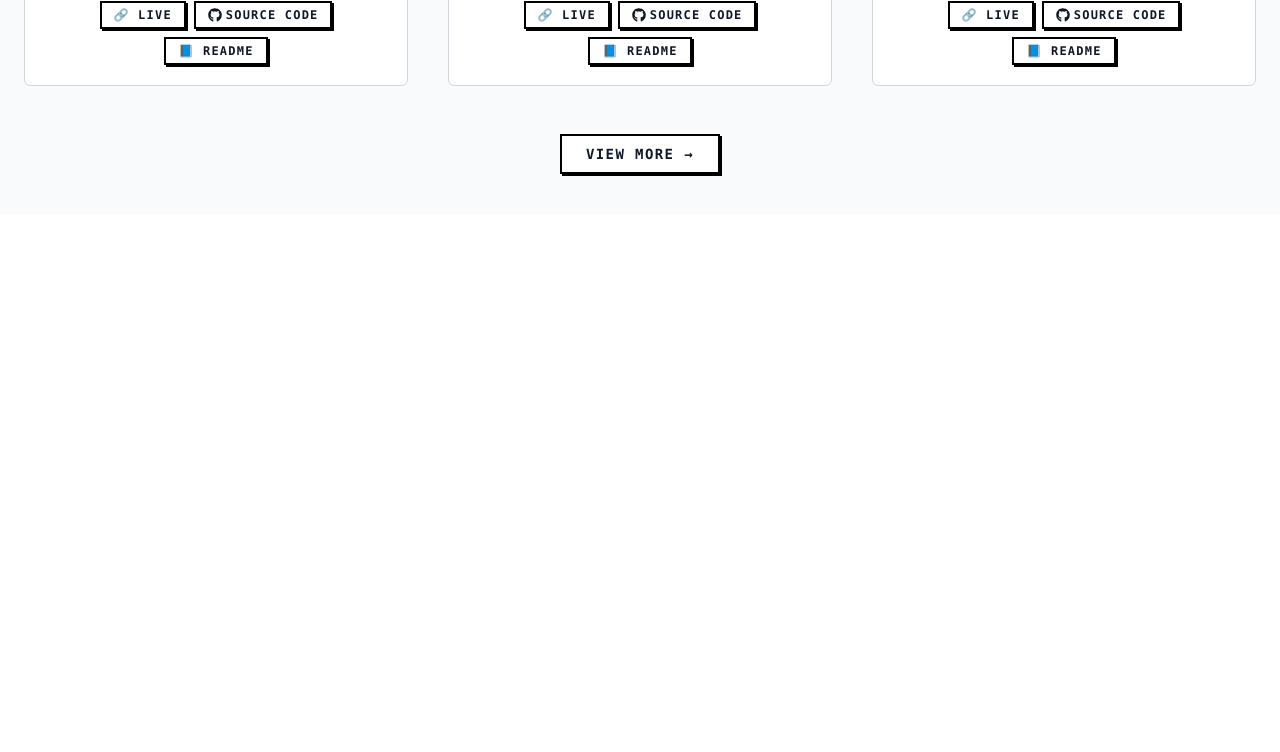
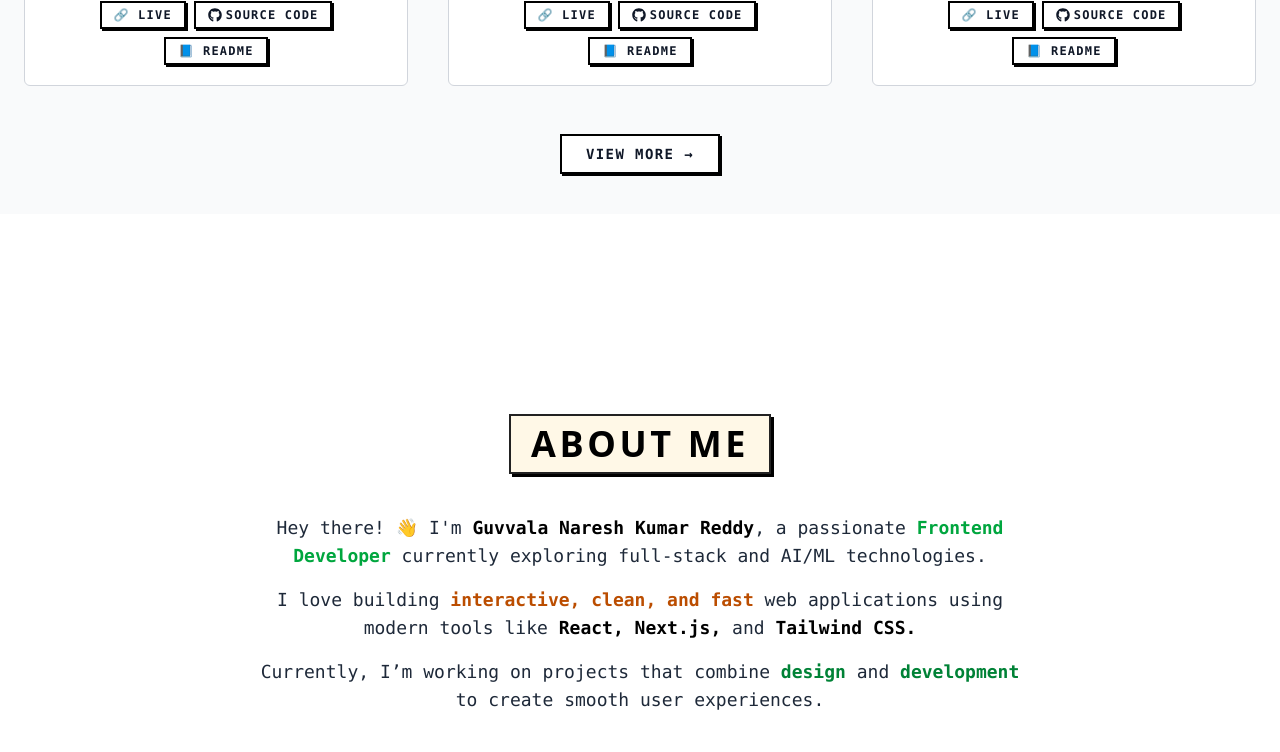
Before and after one commit to guvvalanaresh/guvvalanaresh-portfolio, a React (Vite) app: page / in a window 1280 px wide. Shown: the part 2000-2752 px from the top of the page. Before the commit the page ends 2214 px from the top, so only its background shows below. Built offline with nearby package versions, Linux system fonts and the light colour scheme; a web font is replaced by a local one.

Commit message:
Completed the AboutMe.jsx page and made some changes to Navbar,Projects,Skills,index.css Pages

```diff
--- a/src/App.jsx
+++ b/src/App.jsx
@@ -2,6 +2,7 @@ import React from "react"
 import HeroSection from "./components/HeroSection"
 import Skills from './components/Skills';
 import Projects from "./components/Projects";
+import AboutMe from "./components/AboutMe";
 
 function App() {
 
@@ -10,6 +11,7 @@ function App() {
       <HeroSection />
       <Skills />
       <Projects />
+      <AboutMe />
     </div>
   )
 }
--- /dev/null
+++ b/src/components/AboutMe.jsx
@@ -0,0 +1,55 @@
+import React from 'react';
+
+const AboutMe = () => {
+  return (
+    <section
+      id="about"
+      className="min-h-screen flex flex-col justify-center items-center bg-white px-6 sm:px-10 md:px-16 lg:px-24 py-12"
+    >
+      {/* 🔹 Heading */}
+      <h1
+        className="text-3xl sm:text-4xl font-semibold tracking-widest uppercase
+                   px-5 py-2 border-2 border-[#222] bg-[#fff8e7]
+                   shadow-[3px_3px_0px_#000] transition-all duration-300
+                   hover:shadow-[6px_6px_0px_#22c55e] hover:-translate-x-[3px]
+                   hover:-translate-y-[3px]"
+      >
+        About Me
+      </h1>
+
+      {/* 🔹 Content */}
+      <div
+        className="mt-10 max-w-3xl text-center text-gray-800 font-mono leading-relaxed
+                   transition-all duration-700 ease-in-out animate-fadeIn"
+      >
+        <p className="text-base sm:text-lg">
+          Hey there! 👋 I'm <span className="font-semibold text-black">Guvvala Naresh Kumar Reddy</span>, a passionate
+          <span className="text-green-600 font-semibold"> Frontend Developer </span> currently exploring full-stack and AI/ML technologies.
+        </p>
+
+        <p className="mt-4 text-base sm:text-lg">
+          I love building <span className="font-semibold text-amber-700">interactive, clean, and fast</span> web applications using modern tools like
+          <span className="text-black font-semibold"> React, Next.js,</span> and <span className="text-black font-semibold">Tailwind CSS.</span>
+        </p>
+
+        <p className="mt-4 text-base sm:text-lg">
+          Currently, I’m working on projects that combine <span className="font-semibold text-green-700">design</span> and
+          <span className="font-semibold text-green-700"> development</span> to create smooth user experiences.
+        </p>
+      </div>
+
+      {/* 🔹 Animated border card (optional aesthetic box) */}
+      <div
+        className="mt-10 p-4 border-2 border-black rounded-md shadow-[3px_3px_0px_#000]
+                   hover:shadow-[6px_6px_0px_#22c55e] transition-all duration-300 ease-in-out
+                   hover:-translate-x-[3px] hover:-translate-y-[3px]"
+      >
+        <p className="text-[11px] sm:text-base font-mono text-gray-700 font-bold sm:font-normal">
+        “Code. Design. Learn. Repeat.” 🚀
+        </p>
+      </div>
+    </section>
+  );
+};
+
+export default AboutMe;
--- a/src/components/Navbar.jsx
+++ b/src/components/Navbar.jsx
@@ -17,7 +17,7 @@ const Navbar = () => {
     <header className="w-full shadow-sm sticky top-0 bg-white/80 backdrop-blur-md z-50">
       <div className="flex justify-between items-center px-6 py-4 max-w-6xl mx-auto">
         {/* Logo */}
-        <img className='w-[90px] h-[30px]' src="/naresh.png" alt="" />
+        <a href="./HeroSection.jsx"><img className='w-[90px] h-[30px]' src="/naresh.png" alt="" /></a>
 
         {/* Desktop Nav */}
         <nav className="hidden md:flex">
--- a/src/components/Projects.jsx
+++ b/src/components/Projects.jsx
@@ -34,7 +34,7 @@ const Projects = () => {
         className="text-2xl sm:text-3xl md:text-4xl font-semibold tracking-widest uppercase
                    px-4 sm:px-5 py-2 border-2 border-[#222] bg-[#fff8e7] text-[#111]
                    shadow-[3px_3px_0px_#000] hover:shadow-[6px_6px_0_0_#94d82d]
-                   transition-all duration-300 ease-in-out cursor-pointer
+                   transition-all duration-300 ease-in-out
                    hover:bg-[#222] hover:text-[#fff8e7]
                    hover:-translate-y-1 bbh-sans-bogle-regular text-center mb-10"
         initial={{ opacity: 0, y: -40 }}
@@ -80,7 +80,7 @@ const Projects = () => {
                                shadow-[2px_2px_0px_#000] transition-all duration-300 ease-in-out
                                hover:bg-black hover:text-white hover:-translate-x-[2px] hover:-translate-y-[2px]
                                hover:shadow-[4px_4px_0px_#22c55e] active:translate-x-0 active:translate-y-0
-                               flex items-center gap-1 justify-center"
+                               flex items-center gap-1 justify-center hover:cursor-pointer"
                   >
                     🔗 Live
                   </button>
@@ -94,7 +94,7 @@ const Projects = () => {
                                shadow-[2px_2px_0px_#000] transition-all duration-300 ease-in-out
                                hover:bg-black hover:text-white hover:-translate-x-[2px] hover:-translate-y-[2px]
                                hover:shadow-[4px_4px_0px_#22c55e] active:translate-x-0 active:translate-y-0
-                               flex items-center gap-1 justify-center"
+                               flex items-center gap-1 justify-center hover:cursor-pointer"
                   >
                     <FaGithub size={14} /> Source Code
                   </button>
@@ -108,7 +108,7 @@ const Projects = () => {
                                shadow-[2px_2px_0px_#000] transition-all duration-300 ease-in-out
                                hover:bg-black hover:text-white hover:-translate-x-[2px] hover:-translate-y-[2px]
                                hover:shadow-[4px_4px_0px_#22c55e] active:translate-x-0 active:translate-y-0
-                               flex items-center gap-1 justify-center"
+                               flex items-center gap-1 justify-center hover:cursor-pointer"
                   >
                     📘 Readme
                   </button>
@@ -134,7 +134,7 @@ const Projects = () => {
                        shadow-[2px_2px_0px_#000] transition-all duration-300 ease-in-out
                        hover:bg-black hover:text-white hover:-translate-x-[2px] hover:-translate-y-[2px]
                        hover:shadow-[4px_4px_0px_#22c55e] active:translate-x-0 active:translate-y-0
-                       flex items-center gap-2"
+                       flex items-center gap-2 hover:cursor-pointer"
           >
             View More →
           </button>
--- a/src/components/Skills.jsx
+++ b/src/components/Skills.jsx
@@ -24,7 +24,7 @@ const Skills = () => {
             className="text-2xl sm:text-3xl md:text-4xl font-semibold tracking-widest uppercase
                       px-4 sm:px-5 py-2 border-2 border-[#222] bg-[#fff8e7] text-[#111]
                       shadow-[3px_3px_0px_#000] hover:shadow-[6px_6px_0_0_#94d82d]
-                      transition-all duration-300 ease-in-out cursor-pointer
+                      transition-all duration-300 ease-in-out
                       hover:bg-[#222] hover:text-[#fff8e7]
                       hover:-translate-y-1 bbh-sans-bogle-regular text-center"
           >
--- a/src/index.css
+++ b/src/index.css
@@ -62,3 +62,12 @@ html {
   font-weight: 400;
   font-style: normal;
 }
+
+@keyframes fadeIn {
+  from { opacity: 0; transform: translateY(15px); }
+  to { opacity: 1; transform: translateY(0); }
+}
+
+.animate-fadeIn {
+  animation: fadeIn 1.2s ease-in-out;
+}
```
